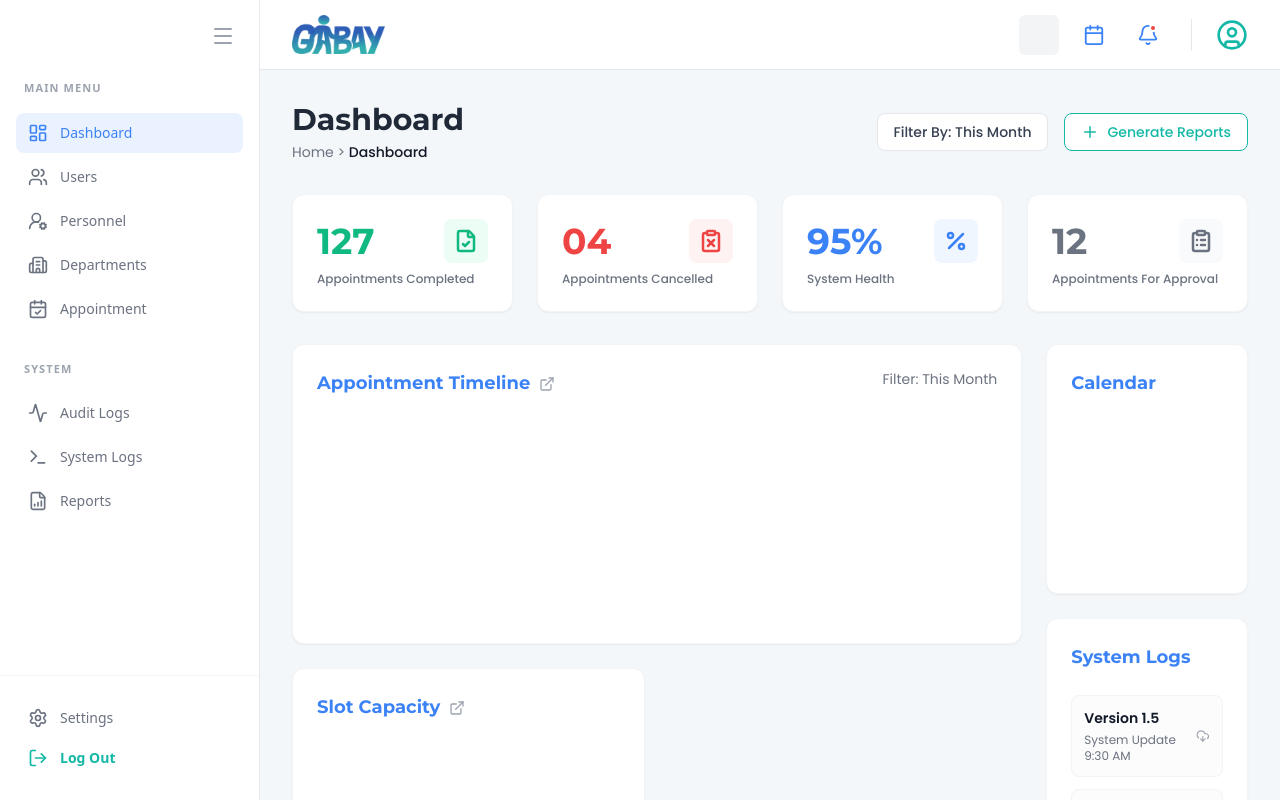
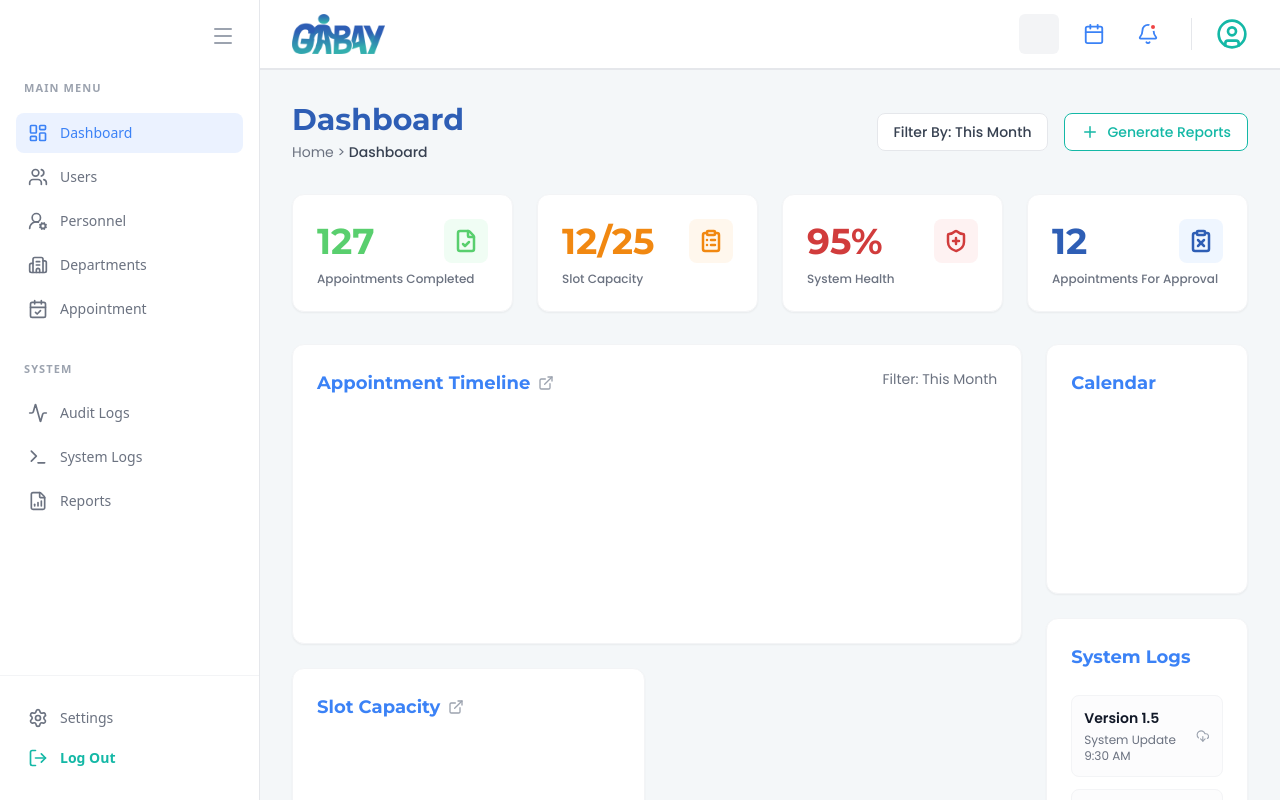
Before and after one commit to BiancaTelan/GABAY, a React (Vite) app in the folder frontend/: page /admin in a window 1280 px wide. Built offline with nearby package versions, Linux system fonts and the light colour scheme.

Commit message:
updated admin dashboard

```diff
--- a/frontend/src/components/AdminLayout.jsx
+++ b/frontend/src/components/AdminLayout.jsx
@@ -7,16 +7,26 @@ export default function AdminLayout() {
   const [isCollapsed, setIsCollapsed] = useState(false);
 
   return (
-    <div className={`grid ${isCollapsed ? 'grid-cols-[80px_1fr]' : 'grid-cols-[260px_1fr]'} grid-rows-[70px_1fr] h-screen w-full transition-all duration-300`}>
-      <div className="row-span-2 bg-white border-r border-gray-200">
+    <div className="flex h-screen w-full bg-[#F4F7F9] overflow-hidden transition-all duration-300">
+
+      {/* SIDEBAR */}
+      <div className={`bg-white border-r border-gray-200 h-full transition-all duration-300 ${isCollapsed ? 'w-[80px]' : 'w-[260px]'} hidden md:block`}>
         <AdminSidebar isCollapsed={isCollapsed} setIsCollapsed={setIsCollapsed} />
       </div>
-      <div className="bg-white">
-        <AdminHeader />
+
+      {/* RIGHT SECTION */}
+      <div className="flex-1 flex flex-col min-w-0">
+
+        {/* HEADER */}
+        <div className="h-[70px] bg-white border-b border-gray-200">
+          <AdminHeader isCollapsed={isCollapsed} setIsCollapsed={setIsCollapsed} />
+        </div>
+
+        {/* MAIN*/}
+        <main className="flex-1 overflow-y-auto p-4 md:p-8">
+          <Outlet />
+        </main>
       </div>
-      <main className="bg-[#F4F7F9] overflow-y-auto p-8">
-        <Outlet />
-      </main>
     </div>
   );
 }
--- a/frontend/src/components/StatCard.jsx
+++ b/frontend/src/components/StatCard.jsx
@@ -1,10 +1,13 @@
 import React from 'react';
 
 const colorMap = {
-  green: { border: 'border-[#10B981]', text: 'text-[#10B981]', bg: 'bg-[#ECFDF5]' },
-  red: { border: 'border-[#EF4444]', text: 'text-[#EF4444]', bg: 'bg-[#FEF2F2]' },
-  blue: { border: 'border-[#3B82F6]', text: 'text-[#3B82F6]', bg: 'bg-[#EFF6FF]' },
-  gray: { border: 'border-[#6B7280]', text: 'text-[#6B7280]', bg: 'bg-[#F9FAFB]' },
+  green: { border: 'border-gabay-green', text: 'text-gabay-green', bg: 'bg-green-50' },
+  teal: { border: 'border-gabay-teal', text: 'text-gabay-teal', bg: 'bg-teal-50' },
+  violet: { border: 'border-gabay-violet', text: 'text-gabay-violet', bg: 'bg-violet-50' },
+  orange: { border: 'border-gabay-orange', text: 'text-gabay-orange', bg: 'bg-orange-50' },
+  blue: { border: 'border-gabay-blue', text: 'text-gabay-blue', bg: 'bg-blue-50' },
+  red: { border: 'border-red-500', text: 'text-gabay-red', bg: 'bg-red-50' },
+  gray: { border: 'border-gray-400', text: 'text-gray-400', bg: 'bg-gray-50' },
 };
 
 export default function StatCard({
@@ -14,7 +17,7 @@ export default function StatCard({
   color = 'gray',
   isSelected = false
 }) {
-  const styles = colorMap[color];
+  const styles = colorMap[color] || colorMap.gray;
 
   return (
     <div className={`bg-white p-6 rounded-xl shadow-sm border ${isSelected ? 'border-[#3B82F6] ring-2 ring-[#3B82F6]/20' : 'border-gray-100'}`}>
--- a/frontend/src/pages/admin/AdminDashboard.jsx
+++ b/frontend/src/pages/admin/AdminDashboard.jsx
@@ -1,25 +1,23 @@
 import React from 'react';
 import {
-  FileCheck, ClipboardX, Percent, ClipboardList,
-  FileText, Plus, DownloadCloud, ExternalLink
+  FileCheck, ClipboardX, ShieldPlus, ClipboardList,
+  Plus, DownloadCloud, ExternalLink
 } from 'lucide-react';
 import StatCard from '../../components/StatCard';
 
 export default function AdminDashboard() {
   return (
     <div className="space-y-8">
-      <div className="flex items-center justify-between">
+      {/* HEADER */}
+      <div className="flex flex-col sm:flex-row sm:items-center justify-between gap-4">
         <div>
-          <h1 className="font-montserrat text-3xl font-bold text-[#1F2937]">
-            Dashboard
-          </h1>
+          <h1 className="font-montserrat text-3xl font-bold text-gabay-blue">Dashboard</h1>
           <p className="font-poppins text-sm text-gray-500 mt-1">
-            Home &gt; <span className="text-gray-900 font-medium">Dashboard</span>
+            Home &gt; <span className="text-gray-700 font-medium">Dashboard</span>
           </p>
         </div>
         <div className="flex gap-4">
-          <button className="flex items-center gap-2 px-4 py-2 bg-white border border-gray-200 text-gray-700 font-medium font-poppins text-sm rounded-lg hover:bg-gray-50 transition">
-            {/* Filter */}
+          <button className="px-4 py-2 bg-white border border-gray-200 text-gray-700 font-medium font-poppins text-sm rounded-lg hover:bg-gray-50 transition">
             Filter By: This Month
           </button>
           <button className="flex items-center gap-2 px-4 py-2 bg-white border border-[#14B8A6] text-[#14B8A6] font-medium font-poppins text-sm rounded-lg hover:bg-teal-50 transition">
@@ -31,92 +29,60 @@ export default function AdminDashboard() {
 
       {/* STATISTICS */}
       <div className="grid grid-cols-1 sm:grid-cols-2 xl:grid-cols-4 gap-6">
-        <StatCard
-          title="Appointments Completed"
-          value="127"
-          icon={FileCheck}
-          color="green"
-        />
-        <StatCard
-          title="Appointments Cancelled"
-          value="04"
-          icon={ClipboardX}
-          color="red"
-        />
-        <StatCard
-          title="System Health"
-          value="95%"
-          icon={Percent}
-          color="blue"
-        />
-        <StatCard
-          title="Appointments For Approval"
-          value="12"
-          icon={ClipboardList}
-          color="gray"
-        />
+        <StatCard title="Appointments Completed" value="127" icon={FileCheck} color="green" />
+        <StatCard title="Slot Capacity" value="12/25" icon={ClipboardList} color="orange" />
+        <StatCard title="System Health" value="95%" icon={ShieldPlus} color="red" />
+        <StatCard title="Appointments For Approval" value="12" icon={ClipboardX} color="blue" />
       </div>
 
-      <div className="grid grid-cols-[2fr_1.5fr_1fr] gap-6 items-start">
-        {/* COLUMN 2 */}
-        <div className="col-span-2 grid grid-cols-2 gap-6">
+      {/* MAIN */}
+      <div className="grid grid-cols-1 xl:grid-cols-[2fr_1.5fr_1fr] gap-6 items-start">
 
-          {/* Appointment Timeline */}
-          <div className="col-span-2 bg-white p-6 rounded-xl shadow-sm border border-gray-100 min-h-[300px]">
+        {/* LEFT & CENTER */}
+        <div className="grid grid-cols-1 md:grid-cols-2 gap-6 xl:col-span-2">
+
+          <div className="md:col-span-2 bg-white p-6 rounded-xl shadow-sm border border-gray-100 min-h-[300px]">
             <div className="flex justify-between mb-4">
-              <h4 className="font-montserrat text-lg font-bold text-[#3B82F6]">
-                Appointment Timeline <ExternalLink size={16} className="inline ml-1 text-gray-400" />
+              <h4 className="font-montserrat text-lg font-bold text-[#3B82F6] flex items-center gap-2">
+                Appointment Timeline <ExternalLink size={16} className="text-gray-400" />
               </h4>
               <span className="text-sm text-gray-500 font-poppins">Filter: This Month</span>
             </div>
-            {/* Chart */}
           </div>
 
-          {/* Slot Capacity */}
           <div className="bg-white p-6 rounded-xl shadow-sm border border-gray-100 min-h-[200px]">
-             <h4 className="font-montserrat text-lg font-bold text-[#3B82F6]">
-              Slot Capacity <ExternalLink size={16} className="inline ml-1 text-gray-400" />
+             <h4 className="font-montserrat text-lg font-bold text-[#3B82F6] flex items-center gap-2">
+              Slot Capacity <ExternalLink size={16} className="text-gray-400" />
             </h4>
           </div>
 
-          {/* Placeholder */}
-          <div className="bg-transparent min-h-[200px]"></div>
+          <div className="hidden md:block bg-transparent min-h-[200px]"></div>
 
-          {/* Audit Logs */}
-          <div className="bg-white p-6 rounded-xl shadow-sm border border-gray-100 col-span-2">
+          <div className="bg-white p-6 rounded-xl shadow-sm border border-gray-100 md:col-span-2">
              <div className="flex justify-between items-center mb-6">
-              <h4 className="font-montserrat text-lg font-bold text-[#3B82F6]">
-                Audit Logs <ExternalLink size={16} className="inline ml-1 text-gray-400" />
+              <h4 className="font-montserrat text-lg font-bold text-[#3B82F6] flex items-center gap-2">
+                Audit Logs <ExternalLink size={16} className="text-gray-400" />
               </h4>
-              <button className="text-sm text-[#3B82F6] font-medium font-poppins hover:underline">
-                See all
-              </button>
+              <button className="text-sm text-[#3B82F6] font-medium font-poppins hover:underline">See all</button>
             </div>
-            {/* Log items */}
           </div>
 
-           {/* Online Users */}
-          <div className="bg-white p-6 rounded-xl shadow-sm border border-gray-100 col-span-2">
+          <div className="bg-white p-6 rounded-xl shadow-sm border border-gray-100 md:col-span-2">
              <div className="flex justify-between items-center mb-6">
-              <h4 className="font-montserrat text-lg font-bold text-[#3B82F6]">
-                Online Users <ExternalLink size={16} className="inline ml-1 text-gray-400" />
+              <h4 className="font-montserrat text-lg font-bold text-[#3B82F6] flex items-center gap-2">
+                Online Users <ExternalLink size={16} className="text-gray-400" />
               </h4>
-              <button className="text-sm text-[#3B82F6] font-medium font-poppins hover:underline">
-                See all
-              </button>
+              <button className="text-sm text-[#3B82F6] font-medium font-poppins hover:underline">See all</button>
             </div>
           </div>
         </div>
 
-        {/* COLUMN 3 */}
+        {/* RIGHT */}
         <div className="space-y-6">
-          {/* Calendar */}
           <div className="bg-white p-6 rounded-xl shadow-sm border border-gray-100 min-h-[250px]">
             <h4 className="font-montserrat text-lg font-bold text-[#3B82F6]">Calendar</h4>
-            {/* Calendar component */}
           </div>
 
-          {/* System Logs */}
           <div className="bg-white p-6 rounded-xl shadow-sm border border-gray-100">
             <h4 className="font-montserrat text-lg font-bold text-[#3B82F6] mb-6">System Logs</h4>
             <div className="space-y-3">
@@ -132,7 +98,6 @@ export default function AdminDashboard() {
             </div>
           </div>
         </div>
-
       </div>
     </div>
   );
--- a/frontend/tailwind.config.js
+++ b/frontend/tailwind.config.js
@@ -8,9 +8,11 @@ export default {
         'gabay-teal': '#33AFAE',
         'gabay-teal2': '#227e7e',
         'gabay-navy': '#1B335F',
+        'gabay-violet': '#8145c1',
         'gray-outline': '#929292',
         'gabay-green': '#59CF6E',
         'gabay-green2': '#439352',
+        'gabay-orange': '#f18811',
         'gabay-red': '#D13C3C',
         'gabay-red2': '#9b2d2d'
       },
```
